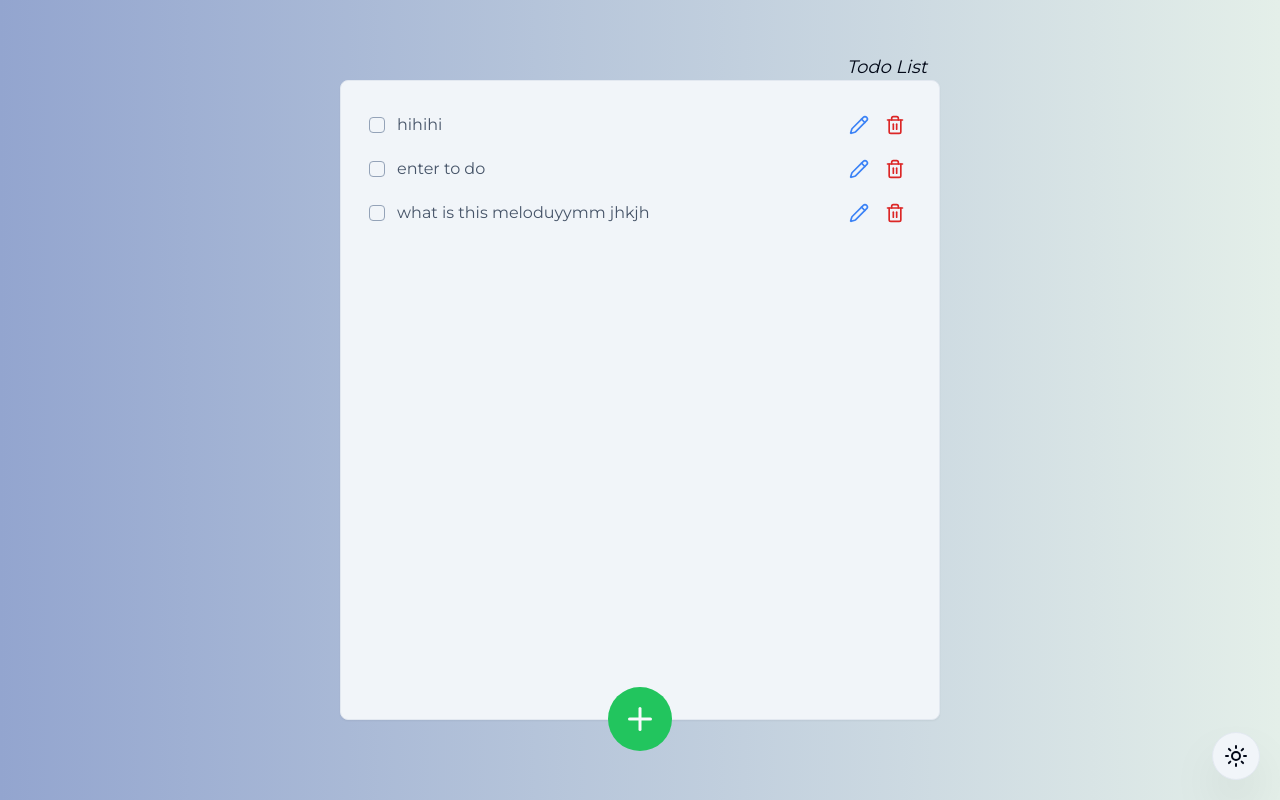
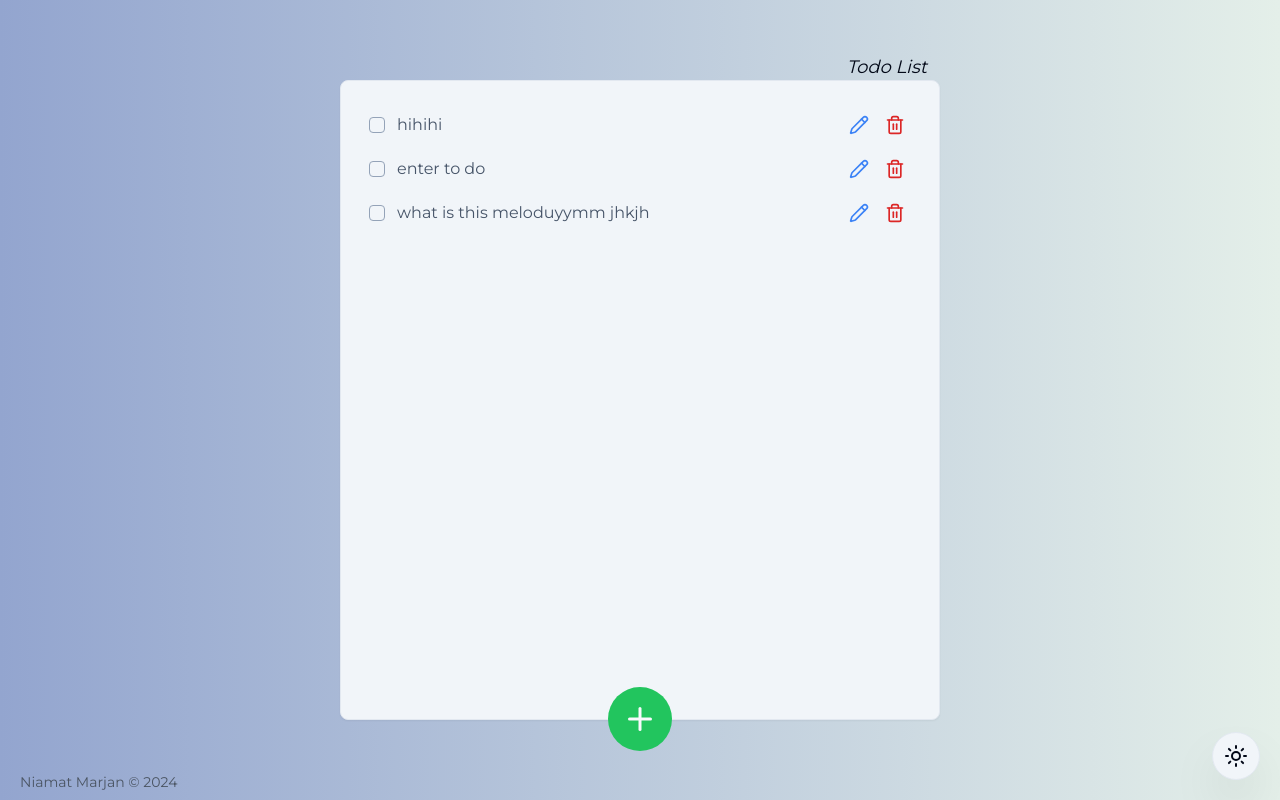
Before and after one commit to NimBuzz01/to-do-list, a Next.js app: page / in a window 1280 px wide. Built offline with nearby package versions, Linux system fonts and the light colour scheme; data requests are answered from the project's data file.

Commit message:
add footer

```diff
--- a/src/app/layout.tsx
+++ b/src/app/layout.tsx
@@ -4,6 +4,7 @@ import "./globals.css";
 import { ThemeProvider } from "@/components/theme-provider";
 import ToggleTheme from "@/components/toggle-theme";
 import { KeyProvider } from "@/contexts/key-context";
+import Footer from "@/components/footer";
 
 const montserrat = Montserrat({
   subsets: ["latin"],
@@ -27,6 +28,7 @@ export default function RootLayout({
           <KeyProvider>
             <div className="bg-gradient-to-r from-[#93A5CF] to-[#E4EfE9] dark:from-[#09203F] dark:to-[#537895]">
               {children}
+              <Footer />
             </div>
             <ToggleTheme />
           </KeyProvider>
--- /dev/null
+++ b/src/components/footer.tsx
@@ -0,0 +1,11 @@
+import React from "react";
+
+const Footer = () => {
+  return (
+    <footer className="absolute bottom-0 left-5 text-gray-600">
+      <small className="block mb-2 text-sm">Niamat Marjan &copy; 2024</small>
+    </footer>
+  );
+};
+
+export default Footer;
```
